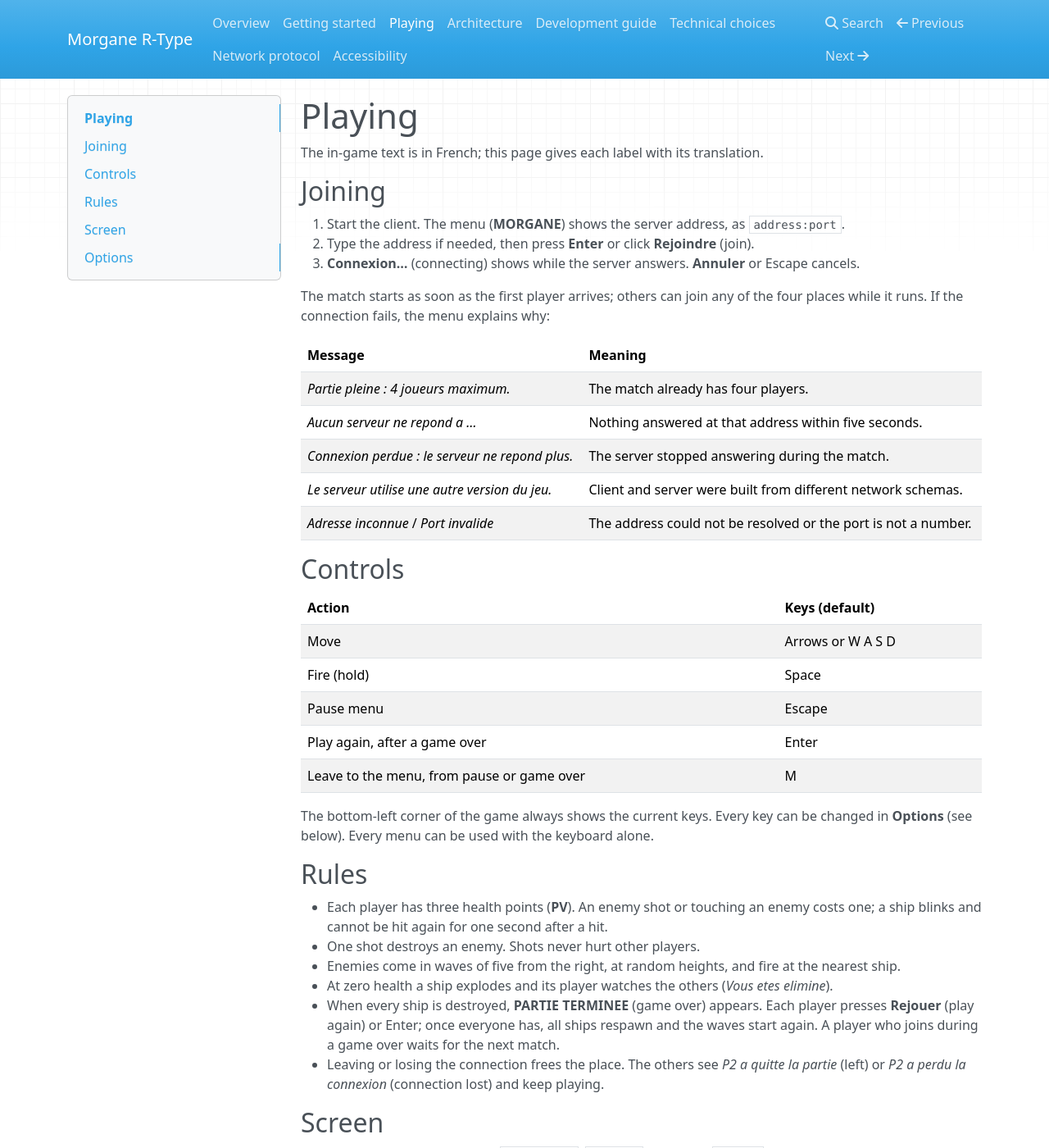
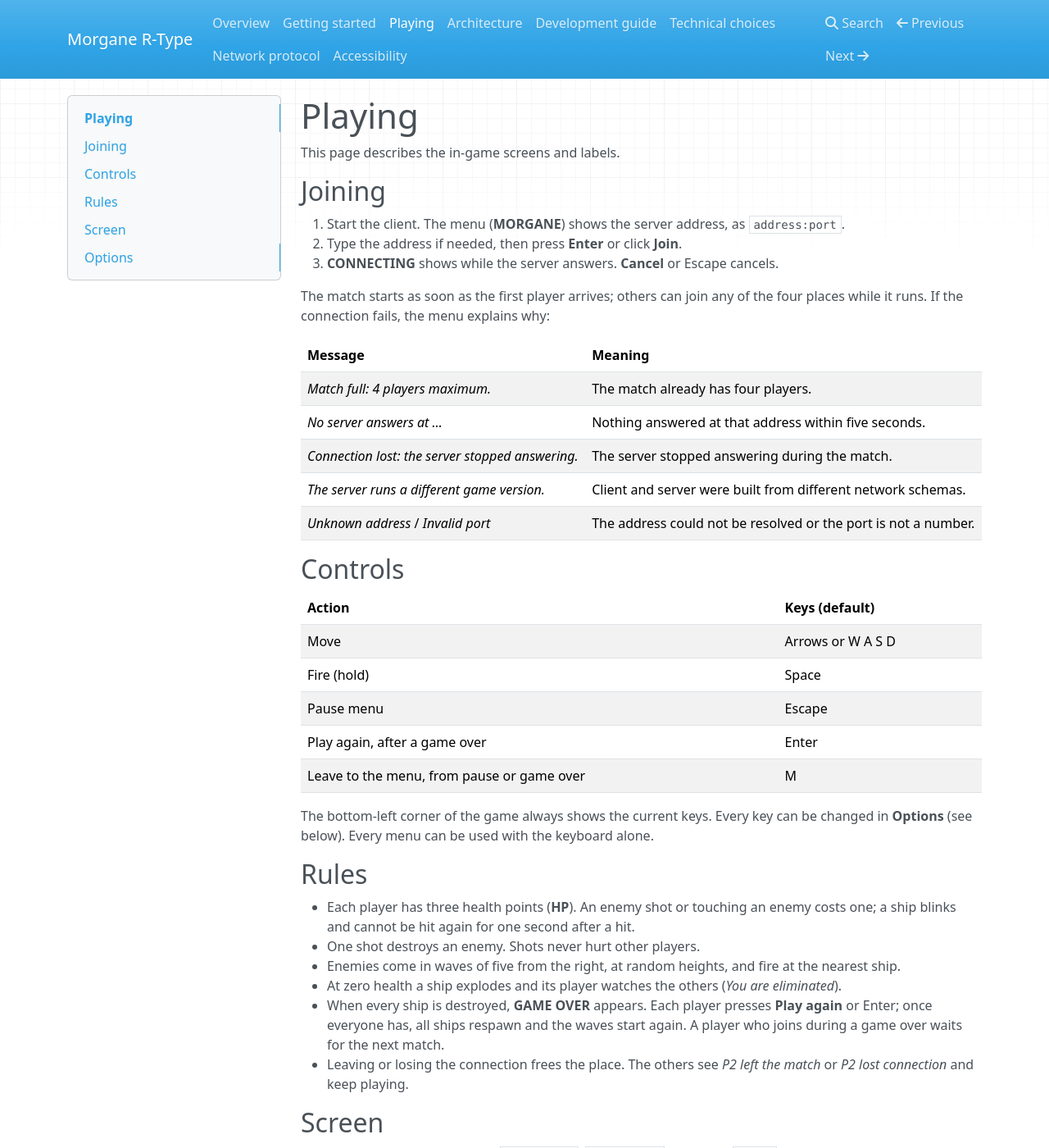
Before and after one commit to suleymanlaarabi/morgane, an MkDocs documentation site: the page built from docs/playing.md, in a window 1280 px wide and 1400 px high. Shown: the whole window at 82% size. Built offline with MkDocs 1.6.1, drawn with Linux system fonts in a browser that asks for light colours; nearby versions of some CDN libraries; some of the changed text lies outside the part shown.

Commit message:
fix replication event ordering and translate the client UI to English

```diff
--- a/docs/playing.md
+++ b/docs/playing.md
@@ -1,23 +1,23 @@
 # Playing
 
-The in-game text is in French; this page gives each label with its translation.
+This page describes the in-game screens and labels.
 
 ## Joining
 
 1. Start the client. The menu (**MORGANE**) shows the server address, as `address:port`.
-2. Type the address if needed, then press **Enter** or click **Rejoindre** (join).
-3. **Connexion…** (connecting) shows while the server answers. **Annuler** or Escape cancels.
+2. Type the address if needed, then press **Enter** or click **Join**.
+3. **CONNECTING** shows while the server answers. **Cancel** or Escape cancels.
 
 The match starts as soon as the first player arrives; others can join any of the four places
 while it runs. If the connection fails, the menu explains why:
 
 | Message | Meaning |
 | --- | --- |
-| *Partie pleine : 4 joueurs maximum.* | The match already has four players. |
-| *Aucun serveur ne repond a …* | Nothing answered at that address within five seconds. |
-| *Connexion perdue : le serveur ne repond plus.* | The server stopped answering during the match. |
-| *Le serveur utilise une autre version du jeu.* | Client and server were built from different network schemas. |
-| *Adresse inconnue* / *Port invalide* | The address could not be resolved or the port is not a number. |
+| *Match full: 4 players maximum.* | The match already has four players. |
+| *No server answers at …* | Nothing answered at that address within five seconds. |
+| *Connection lost: the server stopped answering.* | The server stopped answering during the match. |
+| *The server runs a different game version.* | Client and server were built from different network schemas. |
+| *Unknown address* / *Invalid port* | The address could not be resolved or the port is not a number. |
 
 ## Controls
 
@@ -34,20 +34,20 @@ The bottom-left corner of the game always shows the current keys. Every key can
 
 ## Rules
 
-- Each player has three health points (**PV**). An enemy shot or touching an enemy costs one; a
+- Each player has three health points (**HP**). An enemy shot or touching an enemy costs one; a
   ship blinks and cannot be hit again for one second after a hit.
 - One shot destroys an enemy. Shots never hurt other players.
 - Enemies come in waves of five from the right, at random heights, and fire at the nearest ship.
-- At zero health a ship explodes and its player watches the others (*Vous etes elimine*).
-- When every ship is destroyed, **PARTIE TERMINEE** (game over) appears. Each player presses
-  **Rejouer** (play again) or Enter; once everyone has, all ships respawn and the waves start
+- At zero health a ship explodes and its player watches the others (*You are eliminated*).
+- When every ship is destroyed, **GAME OVER** appears. Each player presses
+  **Play again** or Enter; once everyone has, all ships respawn and the waves start
   again. A player who joins during a game over waits for the next match.
-- Leaving or losing the connection frees the place. The others see *P2 a quitte la partie*
-  (left) or *P2 a perdu la connexion* (connection lost) and keep playing.
+- Leaving or losing the connection frees the place. The others see *P2 left the match*
+  or *P2 lost connection* and keep playing.
 
 ## Screen
 
-- Top left: one line per player, `P1  PV 3/3`, `ELIMINE` when out, `(vous)` for you.
+- Top left: one line per player, `P1  HP 3/3`, `ELIMINATED` when out, `(you)` for you.
 - Top right: the wave number and the number of players.
 - Under each ship: its player number. Ships also differ by colour.
 - Top centre: short notices, such as departures.
```
Also changed, not shown: other parts of docs/playing.md (+3 -3 lines), client/gui/README.md (+1 -1 lines), docs/accessibility.md (+6 -6 lines), docs/getting-started.md (+1 -1 lines), 10 other files.
